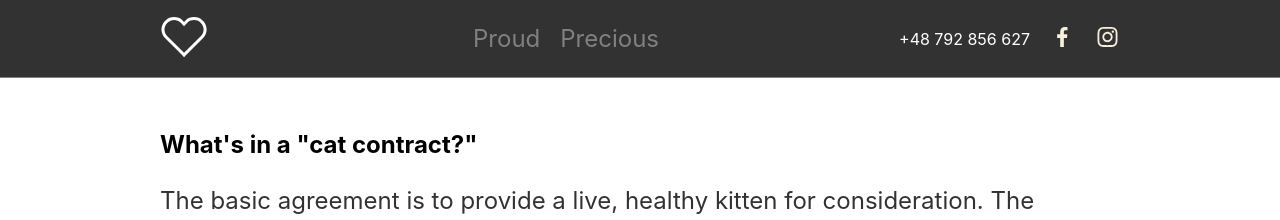
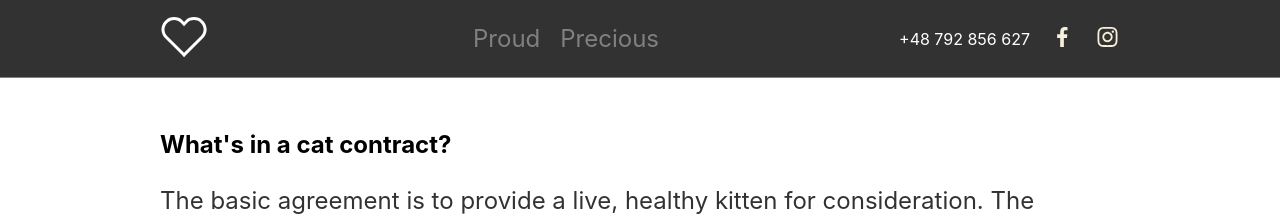
Before and after one commit to kadokan81/chinchilla-shop, a Next.js app: page /conditions in a window 1280 px wide. Shown: the top 220 px of the page. Built offline with nearby package versions, Linux system fonts and the light colour scheme.

Commit message:
change conditions page

```diff
--- a/pages/cats.jsx
+++ b/pages/cats.jsx
@@ -10,7 +10,11 @@ const CatsPage = ({ cats }) => {
 				<Link href={`cat/${cat.node.id}`} key={cat.node.name}>
 					<CatCart>
 						<div className='img-link'>
-							<img src={cat.node.photo[0].url} width='200px' />
+							<img
+								src={cat.node.photo[0].url}
+								width='200'
+								alt={cat.node.breed}
+							/>
 						</div>
 
 						<div className='cart-content'>
--- a/pages/conditions.jsx
+++ b/pages/conditions.jsx
@@ -8,7 +8,7 @@ const ConditionsPage = () => {
 	return (
 		<SectionMain>
 			<Container>
-				<h2>What's in a "cat contract?"</h2>
+				<h2>What's in a cat contract?</h2>
 				<p>
 					The basic agreement is to provide a live, healthy kitten for
 					consideration. The understanding is that the cat is not for breeding
```
